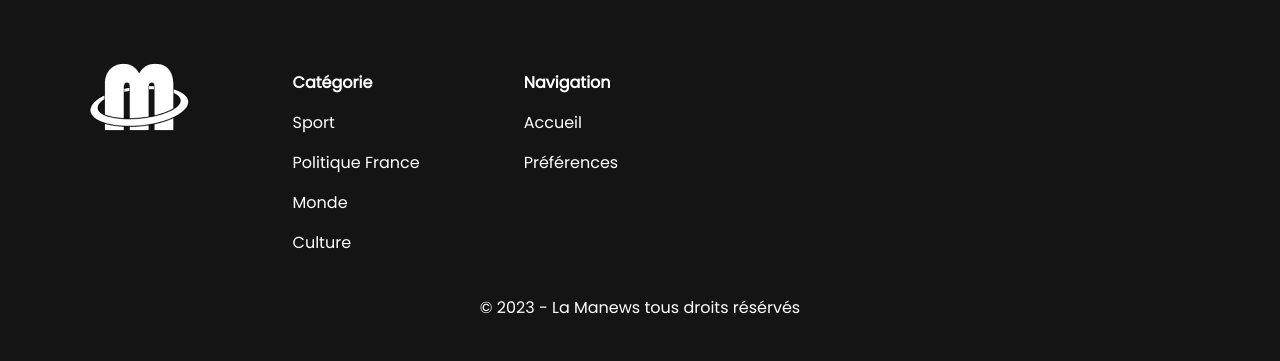
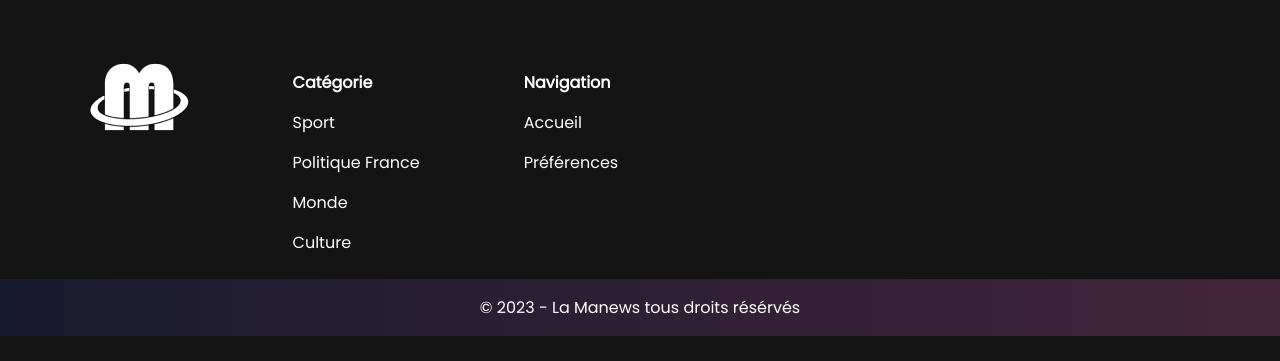
Before and after one commit to Perroquot/ProjetXML, a PHP site: page / in a window 1280 px wide. Shown: the part 506-867 px from the top of the page. After the commit the page ends 842 px from the top, so only its background shows below. Run offline with PHP 8.4, Linux system fonts and the light colour scheme.

Commit message:
copyright footer

```diff
--- a/assets/css/style.css
+++ b/assets/css/style.css
@@ -48,20 +48,20 @@ body{
 .container-dark-part-footer{
     background-color: #141414;
     color: white;
-    padding-left: 7vw;
-    padding-right: 7vw;
-    padding-top: 5vw;
-    padding-bottom: 2vw;
 }
 
 .nav-dark-part-footer{
     display: flex;
     gap: 5vw;
+    padding-left: 7vw;
+    padding-right: 7vw;
+    padding-top: 5vw;
 }
 
 .copyright{
     display: flex;
     justify-content: center;
+    background: linear-gradient(to right , #191B30 , #43243A);
 }
 
 .lst-footer span{
```
